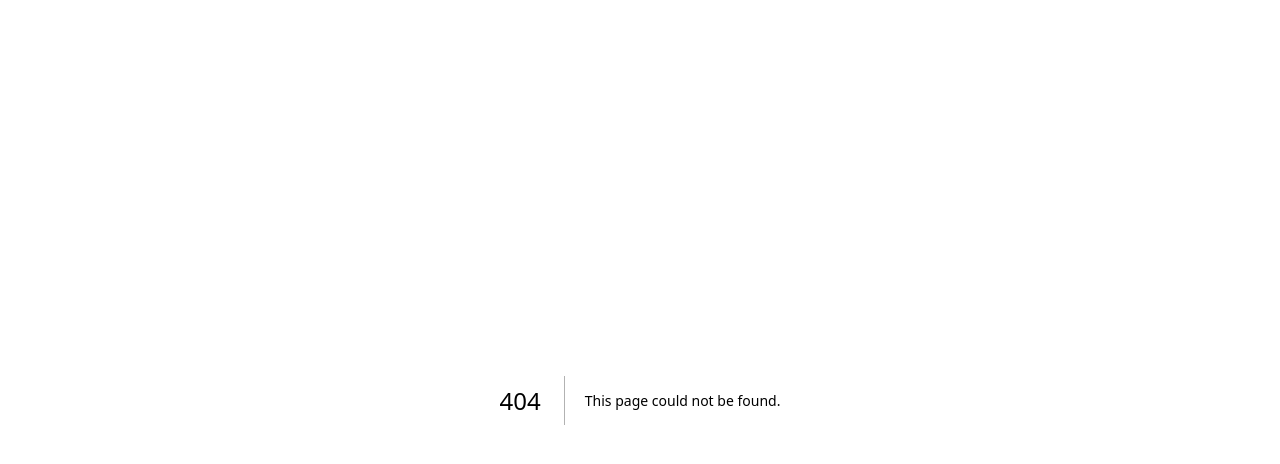
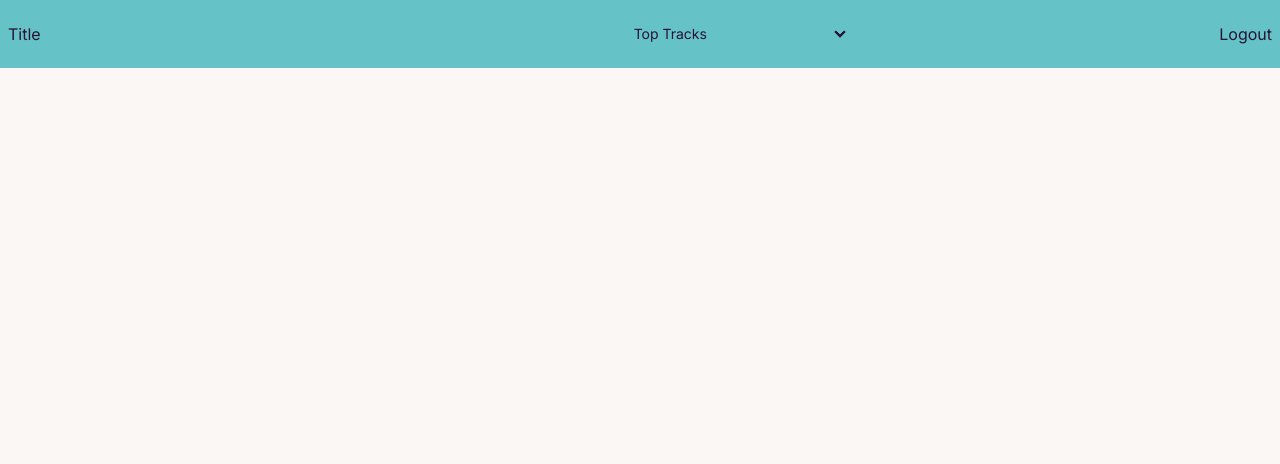
Before and after one commit to myangooi/my-spotify-explorer, a Next.js app: page /read in a window 1280 px wide. Before the commit this address had no page. Shown: the top 464 px of the page. Built offline with nearby package versions, Linux system fonts and the light colour scheme.

Commit message:
added navbar and redirected read page

```diff
--- /dev/null
+++ b/app/components/NavBar/NavBar.tsx
@@ -0,0 +1,28 @@
+export default function NavBar() {
+  return (
+    <div className="navbar bg-primary">
+      <div className="flex-1">Title</div>
+      <div className="flex-1">
+        <ul className="menu menu-horizontal px-1">
+          <li>
+            <details className="w-60">
+              <summary>Top Tracks</summary>
+              <ul className="w-full p-1 bg-base-100 rounded-t-none">
+                <li>
+                  <a>Last 4 weeks</a>
+                </li>
+                <li>
+                  <a>Last 6 months</a>
+                </li>
+                <li>
+                  <a>Last year</a>
+                </li>
+              </ul>
+            </details>
+          </li>
+        </ul>
+      </div>
+      <div className="flex-none">Logout</div>
+    </div>
+  );
+}
--- /dev/null
+++ b/app/profile/layout.tsx
@@ -0,0 +1,5 @@
+import NavBar from "../components/NavBar/NavBar";
+
+export default function ProfileLayout() {
+  return <NavBar />;
+}
--- /dev/null
+++ b/app/read/page.tsx
@@ -0,0 +1,9 @@
+import ProfileLayout from "../profile/layout";
+
+export default function Read() {
+  return (
+    <div>
+      <ProfileLayout />
+    </div>
+  );
+}
```
